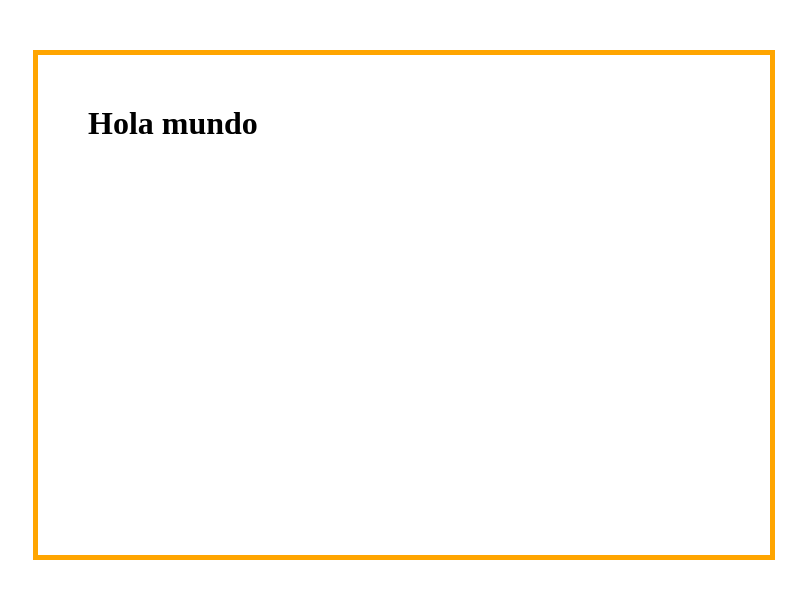
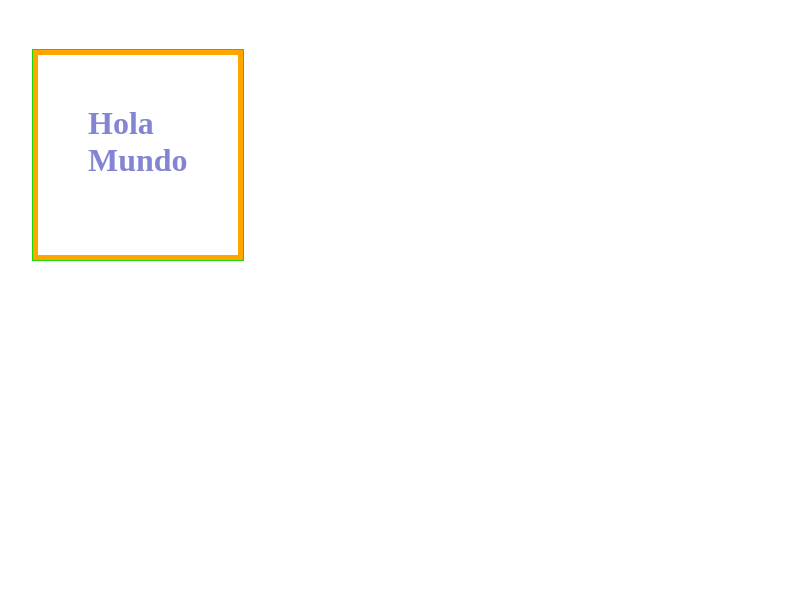
Before and after one commit to Merced-ayala/Practica3, a plain HTML site: page index.html in a window 1280 px wide. Shown: the whole page, without its empty margins (25-831 px from the left). Drawn offline with Linux system fonts and the light colour scheme.

Commit message:
Estilos CSS

```diff
--- a/index.html
+++ b/index.html
@@ -1,25 +1,27 @@
+<!-- html:5 -->
 <!DOCTYPE html>
-<html lang="en">
+<html lang="es">
 <head>
     <meta charset="UTF-8">
     <meta name="viewport" content="width=device-width, initial-scale=1.0">
     <title>Estilos con CSS</title>
 </head>
-
 <body>
-    <h1> Hola mundo </h1>
+    <h1>Hola Mundo</h1>
 
     <style>
+
         h1 {
-            color: rgb(9, 9, 155) (34, 34, 179, 0.558);
-            outline: 1px, solid rgb(red, green, blue);
-            height: 400px;
-            width: 50%;
+            color: rgba(34, 34, 179, 0.558);
+            outline: 1px solid rgb(25, 216, 4);
+            width: 100px;
+            height: 100px;
             border: 5px solid orange;
             padding: 50px;
             margin: 50px;
         }
 
-        </style>
+    </style>
+
 </body>
 </html>
```
